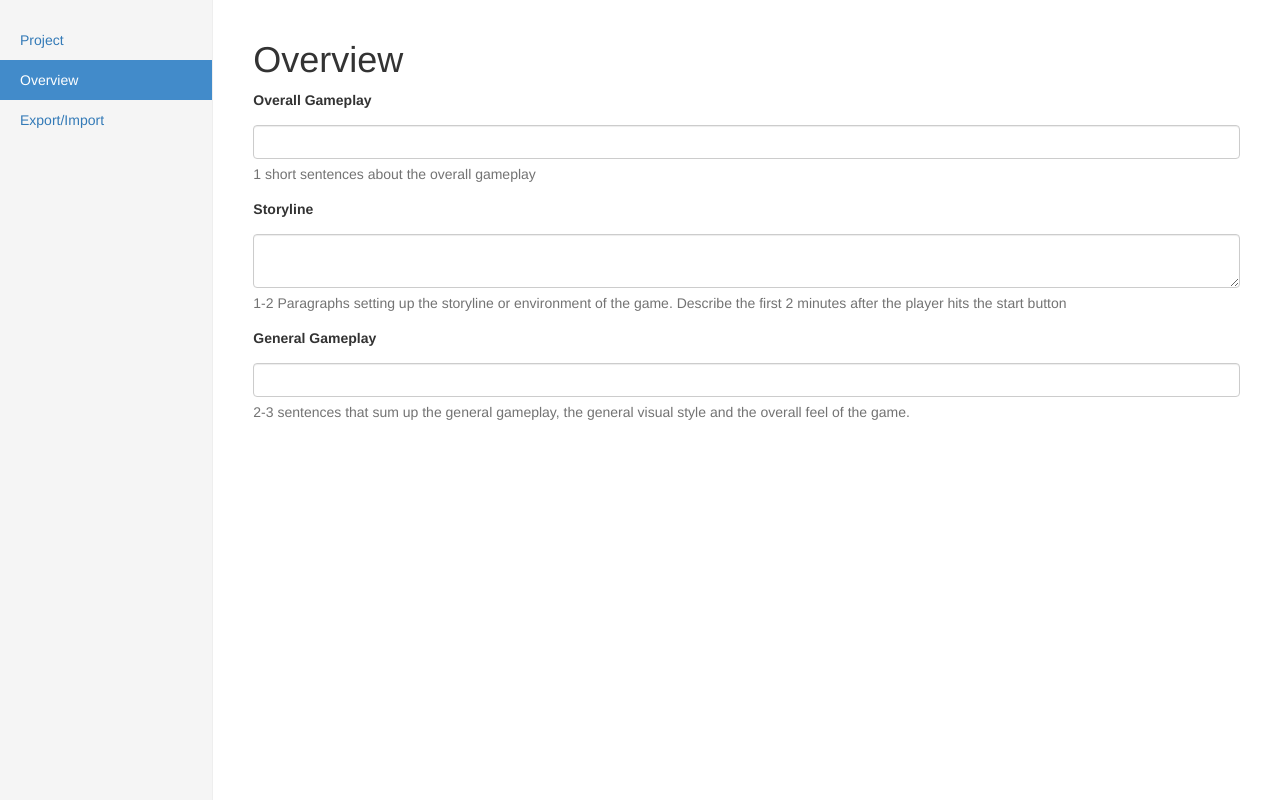
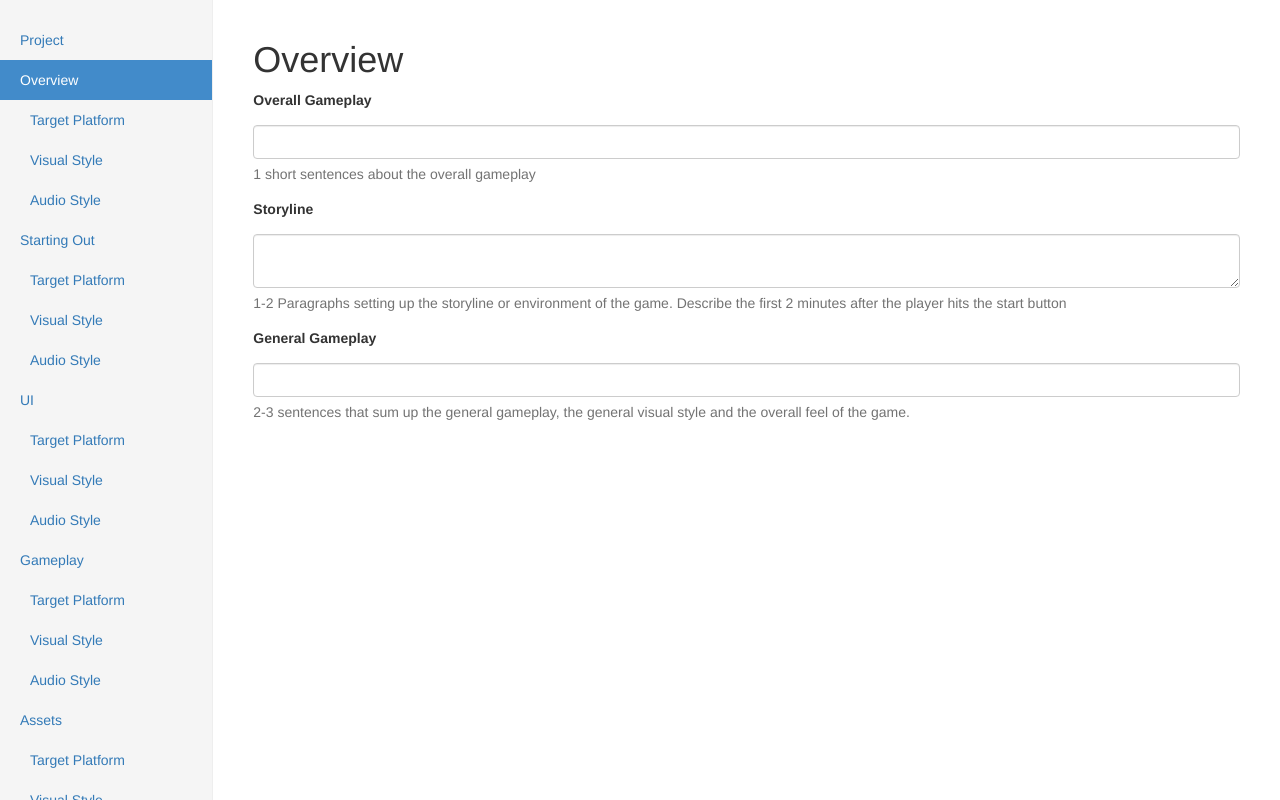
Before and after one commit to rancoud/GDDCreator, a plain HTML site: page index.html in a window 1280 px wide. Both pictures are taken after a click on the link "Overview". Drawn offline with Linux system fonts and the light colour scheme.

Commit message:
add more menu

```diff
--- a/css/main.css
+++ b/css/main.css
@@ -60,6 +60,34 @@
   background-color: #428bca;
 }
 
+.nav.sub1 > li > a{
+  padding-right: 20px;
+  padding-left: 30px;
+}
+
+.nav.sub2 > li > a{
+  padding-right: 20px;
+  padding-left: 40px;
+}
+.nav.sub3 > li > a{
+  padding-right: 20px;
+  padding-left: 50px;
+}
+.nav.sub4 > li > a{
+  padding-right: 20px;
+  padding-left: 60px;
+}
+.nav.sub5 > li > a{
+  padding-right: 20px;
+  padding-left: 70px;
+}
+
+.nav.subpart > .active > a,
+.nav.subpart > .active > a:hover,
+.nav.subpart > .active > a:focus {
+  color: #fff;
+  background-color: #428bca;
+}
 
 /*
  * Main content
--- a/index.html
+++ b/index.html
@@ -18,6 +18,51 @@
             </li>
             <li>
               <a href="#" data-id-part="overview">Overview</a>
+              <ul class="nav subpart sub1">
+                <li><a href="#" data-id-part="target-platform">Target Platform</a></li>
+                <li><a href="#" data-id-part="visual-style">Visual Style</a></li>
+                <li><a href="#" data-id-part="audio-style">Audio Style</a></li>
+              </ul>
+            </li>
+            <li>
+              <a href="#" data-id-part="starting-out">Starting Out</a>
+              <ul class="nav subpart sub1">
+                <li><a href="#" data-id-part="target-platform">Target Platform</a></li>
+                <li><a href="#" data-id-part="visual-style">Visual Style</a></li>
+                <li><a href="#" data-id-part="audio-style">Audio Style</a></li>
+              </ul>
+            </li>
+            <li>
+              <a href="#" data-id-part="ui">UI</a>
+              <ul class="nav subpart sub1">
+                <li><a href="#" data-id-part="target-platform">Target Platform</a></li>
+                <li><a href="#" data-id-part="visual-style">Visual Style</a></li>
+                <li><a href="#" data-id-part="audio-style">Audio Style</a></li>
+              </ul>
+            </li>
+            <li>
+              <a href="#" data-id-part="gameplay">Gameplay</a>
+              <ul class="nav subpart sub1">
+                <li><a href="#" data-id-part="target-platform">Target Platform</a></li>
+                <li><a href="#" data-id-part="visual-style">Visual Style</a></li>
+                <li><a href="#" data-id-part="audio-style">Audio Style</a></li>
+              </ul>
+            </li>
+            <li>
+              <a href="#" data-id-part="assets">Assets</a>
+              <ul class="nav subpart sub1">
+                <li><a href="#" data-id-part="target-platform">Target Platform</a></li>
+                <li><a href="#" data-id-part="visual-style">Visual Style</a></li>
+                <li><a href="#" data-id-part="audio-style">Audio Style</a></li>
+              </ul>
+            </li>
+            <li>
+              <a href="#" data-id-part="back-story">Back Story</a>
+              <ul class="nav subpart sub1">
+                <li><a href="#" data-id-part="target-platform">Target Platform</a></li>
+                <li><a href="#" data-id-part="visual-style">Visual Style</a></li>
+                <li><a href="#" data-id-part="audio-style">Audio Style</a></li>
+              </ul>
             </li>
             <li>
               <a href="#" data-id-part="export">Export/Import</a>
@@ -32,6 +77,18 @@
           <div id="overview">
             <h1>Overview</h1>
             <div id="overview-form"></div>
+          </div>
+          <div id="target-platform">
+            <h1>Overview > Target Platform</h1>
+            <div id="target-platform-form"></div>
+          </div>
+          <div id="visual-style">
+            <h1>Overview > Visual Style</h1>
+            <div id="visual-style-form"></div>
+          </div>
+          <div id="audio-style">
+            <h1>Overview > Audio Style</h1>
+            <div id="audio-style-form"></div>
           </div>
           <div id="export">
             <h1>Export/Import</h1>
--- a/js/main.js
+++ b/js/main.js
@@ -53,9 +53,46 @@ var overviewFormJson = [
   }
 ];
 
+var targetPlatformForm = [
+  {
+    name: "Target Platform",
+    type: "textarea",
+    help: "What platforms are you making this game for, what engine is it in, what are the min specs players need to play this, etc etc?",
+    placeholder: "",
+    value: ""
+  }
+];
+
+var visualStyleForm = [
+  {
+    name: "Visual Style",
+    type: "textarea",
+    help: "Description of the visual style. This section of the game design document is very important when the director is not the visual designer. Even when the same person, this section will be a great inspiration and motivator for the rest of the team, as well as help pitch the idea to any stakeholders. The section should include visual references as well as concept art of locations, sketches etc.",
+    placeholder: "",
+    value: ""
+  }
+];
+
+var audioStyleForm = [
+  {
+    name: "Audio Style",
+    type: "textarea",
+    help: "Describe the Audio style of the game.. \
+    *	Music style and Genre with References\
+    *	Audio Effects style\
+    *	The kind of characters that would have dialogue with references\
+    *	When dialogue or voice work would be used",
+    placeholder: "",
+    value: ""
+  }
+];
+
 var globalFormJson = {
   "project-form" : projectFormJson,
-  "overview-form" : overviewFormJson
+  "overview-form" : overviewFormJson,
+  "target-platform-form" : targetPlatformForm,
+  "visual-style-form" : visualStyleForm,
+  "audio-style-form" : audioStyleForm
 };
 
 var globalForm = new MetaBootstrapFormGenerator(globalFormJson);
@@ -66,7 +103,7 @@ var globalForm = new MetaBootstrapFormGenerator(globalFormJson);
 
     var divToShow = $(this).attr('data-id-part');
     $('.main>div').hide();
-    $('.nav-sidebar>li').removeClass('active');
+    $('.nav-sidebar li').removeClass('active');
     $('#'+divToShow).show();
     $(this).parent().addClass('active');
   });
```
